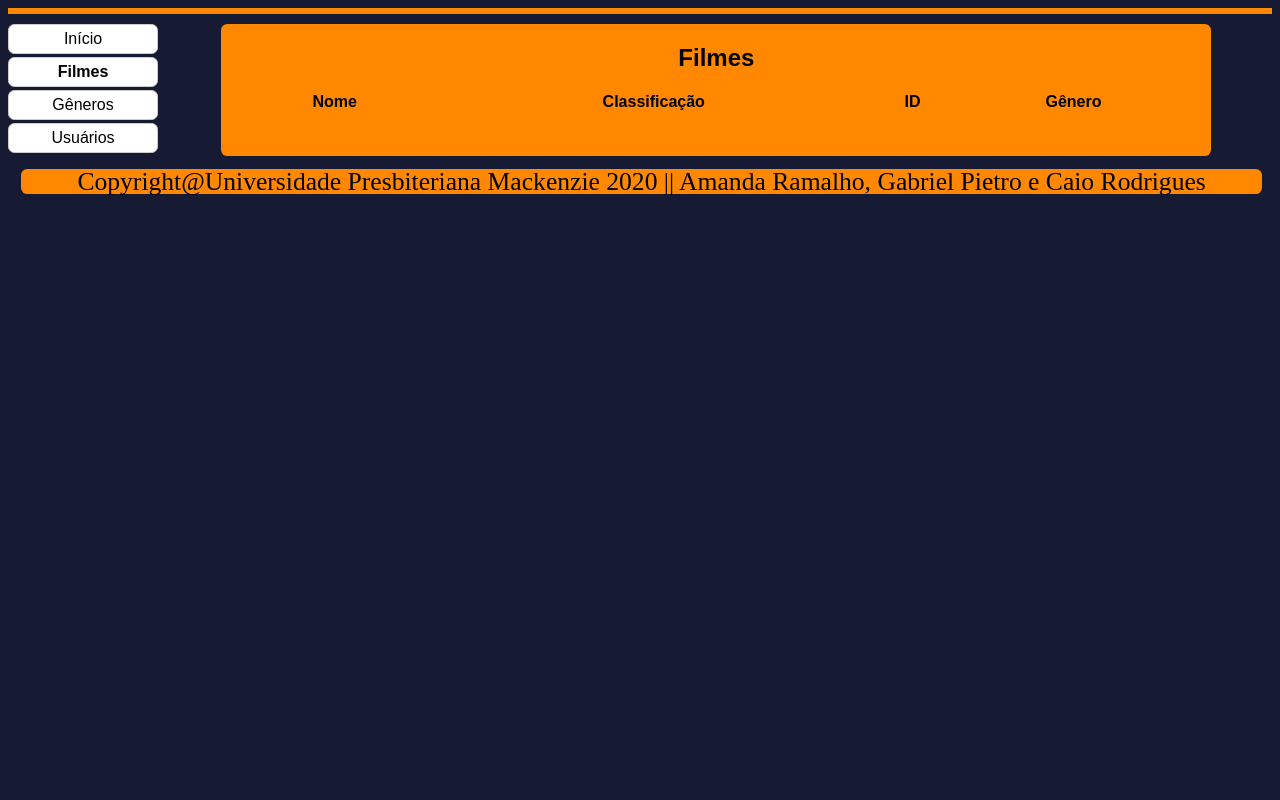
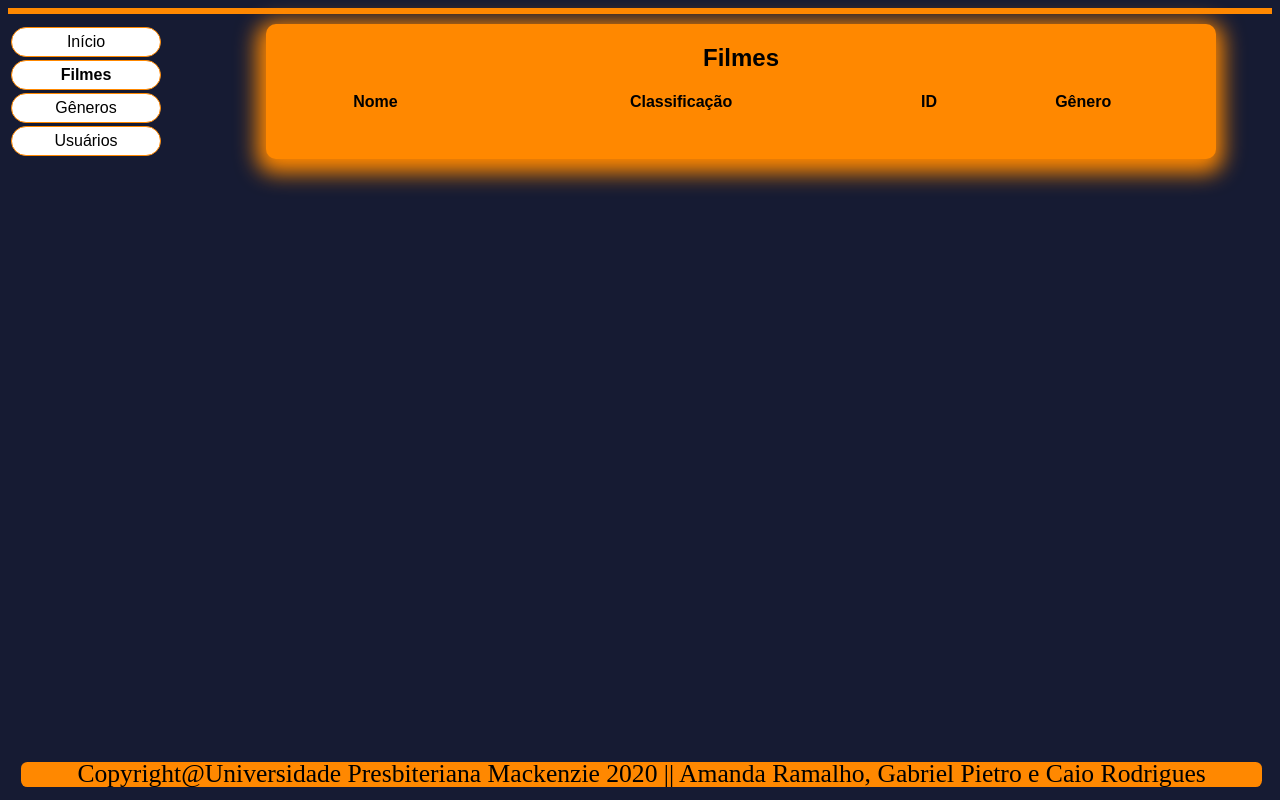
Before and after one commit to caiordjesus/projeto_n1_filmes, a website: page front-src/filmes.html in a window 1280 px wide. Drawn offline with Linux system fonts and the light colour scheme; no server answers.

Commit message:
Página Filmes responsiva

```diff
--- a/front-src/css/filmes.css
+++ b/front-src/css/filmes.css
@@ -33,7 +33,8 @@ footer{
     font-size: 1.4vw;
     border-radius: 0.5vw;
     bottom: 0;
-    width:65%;
+    width:69%;
+    position: absolute;
 }
 
 
@@ -42,7 +43,7 @@ section {
     grid-template-columns: repeat(12,1fr);
 }
 #sidebar {
-    grid-column: 1/3;
+    grid-column: 1/2;
 }
 
 #page {
@@ -50,10 +51,11 @@ section {
     text-align: center;
     width: 100%;
     background-color: rgb(255,136,0);
-    border-radius: 0.5vw;
+    border-radius: 10px;
     padding-bottom: 15px;
     padding-right: 15px;
     padding-left: 15px;
+    box-shadow: -1px 6px 21px 8px rgba(255, 136, 0);
 }
 
 tr, th{
@@ -71,7 +73,7 @@ table{
 }
 
 ul {
-    margin: 0;
+    margin: 3px;
     padding: 0;
     list-style: none;
     width: 150px;
@@ -94,23 +96,26 @@ ul li a {
     display: block;
     text-decoration: none;
     color: black;
-    background: #fff;
+    background-color: white;
     padding: 5px;
-    border: 1px solid #ccc;
-    border-radius: 0.5vw;
+    border: 1px solid rgb(255,136,0);
+    border-radius: 20px;
+    text-align: center;
 }
 
 ul li a:hover {
     display: block;
     text-decoration: none;
     color: black;
-    background: rgb(255,136,0);
+    background-color: rgb(255,136,0);
     padding: 5px;
     border: 1px solid #ccc;
-    border-radius: 0.5vw;
+    border-radius: 20px;
+    text-align: center;
 }
 
 
+/*tablets pequenos*/
 @media screen and (min-width:620px)
     {
         footer{
@@ -126,14 +131,59 @@ ul li a:hover {
         #wrapper{
             grid-template-columns: repeat(12,1fr);
         }
+        ul {
+        margin: 3px;
+        padding: 0;
+        list-style: none;
+        width: 150px;
+    }
+
+    ul li {
+        position: relative;
+        margin-bottom: 3px;;
+    }
+    li ul {
+        position: absolute;
+        left: 149px;
+        top: 0;
+        display: none;
+    }
 }
-
+/*telas grandes e notebooks*/
 @media screen and (min-width:960px)
 {
     #wrapper {
         flex-direction: column;
         width: 100vw;
     }
+    footer{
+            display: flex;
+            width: 97vw;
+            height:2vw;
+            justify-content: center;
+            margin: 1vw;
+            align-content: center;
+            border-radius: 0.5vw;
+            font-size: 2vw;
+    }
+     ul {
+        margin: 3px;
+        padding: 0;
+        list-style: none;
+        width: 150px;
+    }
+
+    ul li {
+        position: relative;
+        margin-bottom: 3px;;
+    }
+    li ul {
+        position: absolute;
+        left: 149px;
+        top: 0;
+        display: none;
+    }
+
 }
 
 @media screen and (min-width:1200px){
@@ -149,4 +199,22 @@ ul li a:hover {
             align-content: center;
             border-radius: 0.5vw;
             font-size: 2vw;
+    }
+    ul {
+        margin: 3px;
+        padding: 0;
+        list-style: none;
+        width: 150px;
+    }
+
+    ul li {
+        position: relative;
+        margin-bottom: 3px;;
+    }
+    li ul {
+        position: absolute;
+        left: 149px;
+        top: 0;
+        display: none;
+    }
 }
```
Also changed, not shown: 1 other file.
